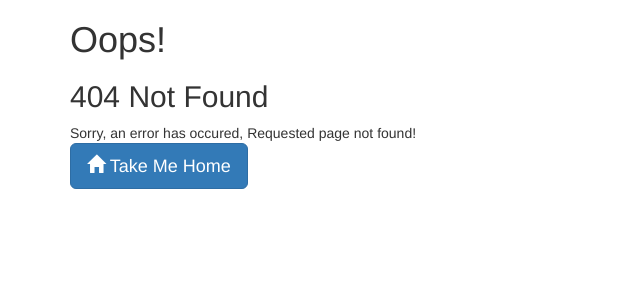
After one commit to parkhomchukp/lms, a Django app: template student/templates/404.html in a window 1280 px wide. The commit adds this page. Shown: the top 300 px of the page, without its empty margins (0-640 px from the left). Run offline with Django 3.2, Linux system fonts and the light colour scheme; the template is opened without the code that fills it, so the values that code supplies are empty; some libraries are stand-ins or nearby versions.

Commit message:
Completed home task 12

```diff
--- /dev/null
+++ b/student/templates/404.html
@@ -0,0 +1,24 @@
+<link href="//netdna.bootstrapcdn.com/bootstrap/3.0.0/css/bootstrap.min.css" rel="stylesheet" id="bootstrap-css">
+<script src="//netdna.bootstrapcdn.com/bootstrap/3.0.0/js/bootstrap.min.js"></script>
+<script src="//code.jquery.com/jquery-1.11.1.min.js"></script>
+<!------ Include the above in your HEAD tag ---------->
+
+<div class="container">
+    <div class="row">
+        <div class="col-md-12">
+            <div class="error-template">
+                <h1>
+                    Oops!</h1>
+                <h2>
+                    404 Not Found</h2>
+                <div class="error-details">
+                    Sorry, an error has occured, Requested page not found!
+                </div>
+                <div class="error-actions">
+                    <a href="{% url "index" %}" class="btn btn-primary btn-lg"><span class="glyphicon glyphicon-home"></span>
+                        Take Me Home </a>
+                </div>
+            </div>
+        </div>
+    </div>
+</div>
--- a/student/templates/students_table.html
+++ b/student/templates/students_table.html
@@ -28,6 +28,9 @@
         <td>
             <a type="button" class="btn btn-danger" href="{% url "students:delete" pk=student.id %}">Delete</a>
         </td>
+        <td>
+            <a type="button" class="btn btn-success" href="{% url "students:update" pk=student.id %}">Update</a>
+        </td>
     </tr>
     {% endfor %}
     </tbody>
--- a/student/urls.py
+++ b/student/urls.py
@@ -33,3 +33,5 @@ urlpatterns = [
     path("delete/<int:pk>/", delete_student, name="delete"),
     path("create-teacher/", create_teacher, name="create-teacher"),
 ]
+
+handler404 = "student.views.error_404"
```
Also changed, not shown: lms/settings.py (+16 -11 lines), student/templates/index.html (+13 -4 lines), student/views.py (+8 -8 lines), db.sqlite3 (deleted).
